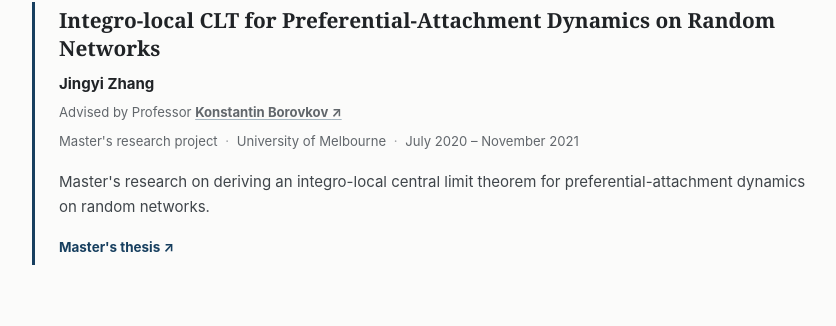
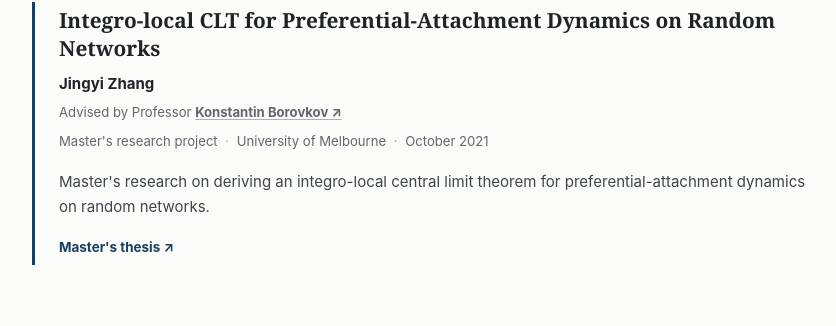
Before and after one commit to JoyZhang25/JoyZhang25.github.io, a Jekyll site: the page built from research.html, in a window 1280 px wide and 900 px high, scrolled down 699 px. Shown: the part 460-786 px from the top of the window, without its empty margins (358-1194 px from the left). Built offline with Jekyll 4.4.1, drawn with Linux system fonts in a browser that asks for light colours.

Commit message:
Update master's research date

```diff
--- a/_data/profile.yml
+++ b/_data/profile.yml
@@ -105,7 +105,7 @@ research:
       url: "https://findanexpert.unimelb.edu.au/profile/971-konstantin-borovkov"
     status: "Master's research project"
     venue: "University of Melbourne"
-    date: "July 2020 – November 2021"
+    date: "October 2021"
     summary: "Master's research on deriving an integro-local central limit theorem for preferential-attachment dynamics on random networks."
     links:
       - label: "Master's thesis"
```
